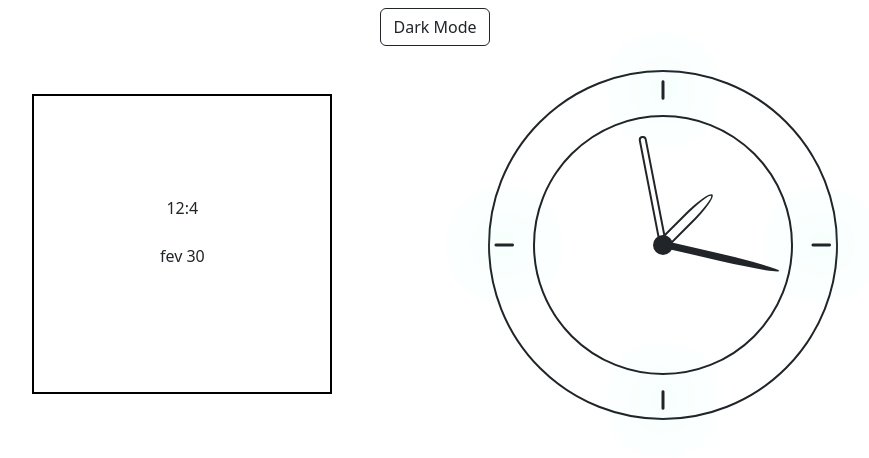
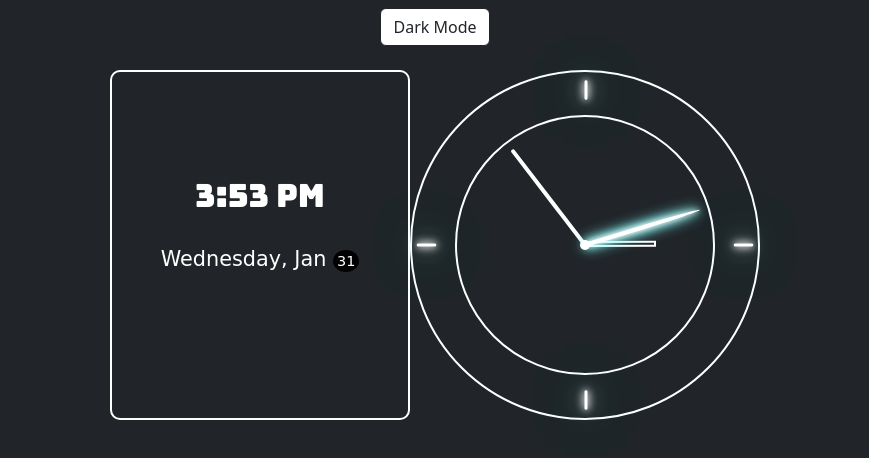
Before and after one commit to Ctmax-ui/Analog_clock, a plain HTML site: page index.html in a window 1280 px wide. Both pictures are taken after a click on the button "Dark Mode". Shown: the whole page, without its empty margins (205-1074 px from the left). Drawn offline with Linux system fonts and the light colour scheme; a web font is replaced by a local one.

Commit message:
Fixed Bug

```diff
--- a/css/style.css
+++ b/css/style.css
@@ -8,29 +8,38 @@ body{
     height: 100vh !important;
 }
 
-.bg-dark {
-    /* background-color: black !important; */
-}
-
-
 
 
 .date-time-box{
     width: 300px;
-    height: 300px;
+    height: 350px;
     text-align: center;
     position: relative;
-
+    border-radius: 10px;
     padding-top: 100px;
     border: 2px solid black;
 }
 
+.digital-time{
+    font-size: 2rem;
+    font-family: "Bungee", sans-serif;
+}
+.digital-date{
+    font-size: 1.3rem;
+    font-family: "Single Day", cursive;
+}
+.digital-date span{
+    background-color: #000;
+    color: #fff;
+    font-size: .9rem;
+    height: 10px !important;
+    width: 10px !important;
+    padding: 3px 4px;
+    border-radius: 50%;
+    font-weight: 400;
+}
 
 
-
-.main-div {
-
-}
 
 .clock-outer-circle {
     width: 350px;
@@ -93,8 +102,8 @@ body{
 }
 
 .center-of-circle {
-    width: 20px;
-    height: 20px;
+    width: 10px;
+    height: 10px;
     border-radius: 50%;
     /* display: none; */
 
@@ -102,37 +111,118 @@ body{
 
 .hour {
     position: absolute;
-    margin: 9px 0 0 4.4px;
-    width: 12px;
+    top: 49.8%;
+    left: 49.5%;
+    width: 6px;
     height: 70px;
     border: 1px solid #242424;
     transform-origin: top center;
-    /* z-index: -3; */
-    /* rotate: 0deg; */
-    /* display: none; */
-    border-radius: 0 0 100% 100%;
+    rotate: 180deg;
+    z-index: -3;
+
 }
 
 .minute {
     position: absolute;
-    margin: 9px 0 0 6px;
-    width: 8px;
-    height: 110px;
+    top: 50%;
+    left: 49.5%;
+    width: 4px;
+    height: 120px;
     transform-origin: top center;
     border-radius: 0 0 20px 20px;
-    /* z-index: -2; */
-    rotate: 30deg;
+    z-index: -2;
+    rotate: 180deg;
     /* display: none; */
 }
 
 .second {
-    margin: 9px 0 0 6px;
+    top: 50%;
+    left: 49.5%;
+
     position: absolute;
-    width: 7px;
+    width: 4px;
     height: 120px;
     transform-origin: top center;
     border-radius: 0 0 900% 900%;
-    /* z-index: -1; */
+    z-index: -1;
     rotate: 180deg;
     /* display: none; */
+    transition: all .2s linear;
+
 }
+
+.neon-bg{
+    box-shadow: 0 0 5px #fff, 0 0 10px #fff, 0 0 15px #fff, 0 0 10px #0ff,
+        0 0 15px #0ff;
+}
+
+@media screen and (max-width: 600px) {
+
+}
+
+/* for switch  */
+.switch {
+    position: relative;
+    display: inline-block;
+    width: 60px;
+    height: 34px;
+  }
+
+  /* Hide default HTML checkbox */
+  .switch input {
+    opacity: 0;
+    width: 0;
+    height: 0;
+  }
+
+  /* The slider */
+  .slider {
+    position: absolute;
+    cursor: pointer;
+    top: 0;
+    left: 0;
+    right: 0;
+    bottom: 0;
+    background-color: #ccc;
+    -webkit-transition: .4s;
+    transition: .4s;
+  }
+
+  .slider:before {
+    position: absolute;
+    content: "";
+    height: 26px;
+    width: 26px;
+    left: 4px;
+    bottom: 4px;
+    background-color: white;
+    -webkit-transition: .4s;
+    transition: .4s;
+  }
+
+  input:checked + .slider {
+    background-color: #2196F3;
+  }
+
+  input:focus + .slider {
+    box-shadow: 0 0 1px #2196F3;
+  }
+
+  input:checked + .slider:before {
+    -webkit-transform: translateX(26px);
+    -ms-transform: translateX(26px);
+    transform: translateX(26px);
+  }
+
+  /* Rounded sliders */
+  .slider.round {
+    border-radius: 34px;
+  }
+
+  .slider.round:before {
+    border-radius: 50%;
+  }
+
+
+
+  /* neon custom */
--- a/index.html
+++ b/index.html
@@ -8,20 +8,29 @@
     <link rel="stylesheet" href="./css/style.css">
     <link rel="stylesheet" href="./bootstrap-5.0.2-dist/css/bootstrap.min.css">
     <link rel="stylesheet" href="https://cdnjs.cloudflare.com/ajax/libs/font-awesome/6.5.1/css/all.min.css">
+    <!-- <link rel="preconnect" href="https://fonts.googleapis.com">
+    <link rel="preconnect" href="https://fonts.gstatic.com" crossorigin> -->
+    <link href="https://fonts.googleapis.com/css2?family=Single+Day&display=swap" rel="stylesheet">
+    <link href="https://fonts.googleapis.com/css2?family=Bungee&display=swap" rel="stylesheet">
 </head>
 
 <body class="text-center">
 
-    <button class="btn btn-outline-dark mt-2 mb-4">Dark Mode</button>
+    <!-- <label class="switch">
+        <input type="checkbox">
+        <span class="slider round"></span>
+      </label> -->
 
-    <div class="container main-div d-flex justify-content-evenly">
+    <button class="btn btn-outline-dark mt-2 mb-4" id="theme-changer">Dark Mode</button>
 
-        <div class="date-time-box mt-4">
-            <div class="time">12:4</div><br>
-            <div class="date">fev 30</div>
+    <div class="container main-div d-flex justify-content-center">
+
+        <div class="date-time-box ">
+            <div class="digital-time"></div><br>
+            <div class="digital-date"></div>
         </div>
 
-        <div class="whole-wraper ">
+        <div class="whole-wraper">
 
             <div class="clock-outer-circle border border-2 border-dark">
                 <div class="dial-12"><i class="fa-solid fa-minus"></i></div>
@@ -30,9 +39,11 @@
                 <div class="dial-9 ms-1"><i class="fa-solid fa-minus"></i></div>
                 <div class="clock-dial border border-2 border-dark">
                     <div class="center-of-circle bg-dark">
+
                         <div class="hour border border-2 border-dark"></div>
                         <div class="minute border border-2 border-dark"></div>
                         <div class="second bg-dark"></div>
+
                     </div>
                 </div>
             </div>
--- a/js/index.js
+++ b/js/index.js
@@ -2,22 +2,66 @@ let hours = document.getElementsByClassName("hour")[0];
 let minute = document.getElementsByClassName("minute")[0];
 let second = document.getElementsByClassName("second")[0];
 
-setInterval(function currentTime(){
+let digitalTime = document.querySelector(".digital-time");
+let digitalMonth = document.querySelector(".digital-date");
+
+
+const weekNames = ['Sunday', 'Monday', 'Tuesday', 'Wednesday', 'Thursday', 'Friday', 'Saturday'];
+const monthNames = [
+    'Jan', 'Feb', 'March', 'April',
+    'May', 'June', 'July', 'Aug',
+    'Sept', 'Oct', 'Nov', 'Dec'];
+
+setInterval(function currentTime() {
     let now = new Date();
-    let h = now.getHours() ;
+    let h = now.getHours();
     let m = now.getMinutes();
     let s = now.getSeconds();
 
+    let month = now.getMonth();
+    let week = now.getDay();
+    let date = now.getDate();
+    let amorpm = h <= 12 ? "AM" : "PM";
 
 
-console.log(h, scale(s, 0, 60, 0, 360));
+    digitalTime.innerText = `${h % 12}:${m < 10 ? `0${m}` : m} ${amorpm}`
+    digitalMonth.innerHTML = `${weekNames[week]}, ${monthNames[month]} <span>${date< 10 ? `0${date}` : date}</span>`
 
-    hours.style = `rotate: ${scale(h, 0, 24, 0, 360)}deg`;
-    minute.style = `rotate: ${scale(m, 0, 60, 0, 360)-149}deg`;
-    second.style = `rotate: ${scale(s, 0, 60, 0, 360)-149}deg`;
+    hours.style = `transform: rotateZ(${scale(h % 12, 0, 12, 0, 359)}deg);`;
+    minute.style = `transform: rotateZ(${scale(m, 0, 59, 0, 359)}deg);`;
+    second.style = `transform: rotateZ(${scale(s, 0, 59, 0, 359)}deg);`;
 
 
     function scale(number, inMin, inMax, outMin, outMax) {
         return (number - inMin) * (outMax - outMin) / (inMax - inMin) + outMin;
-    };
+    }
 }, 1000)
+
+
+
+let modeChangerBtn = document.getElementById("theme-changer");
+
+modeChangerBtn.addEventListener("click" ,colorChanger);
+
+function colorChanger(){
+
+    modeChangerBtn.classList.toggle("bg-white")
+    modeChangerBtn.classList.toggle("text-dark")
+    document.body.classList.toggle("bg-dark")
+    document.querySelector(".date-time-box").classList.toggle("border-white")
+    document.querySelector(".digital-time").classList.toggle("text-white")
+    document.querySelector(".digital-date").classList.toggle("text-white")
+    document.querySelector(".clock-outer-circle").classList.toggle("border-white")
+    document.querySelector(".clock-dial").classList.toggle("border-white")
+    document.querySelector(".center-of-circle").classList.toggle("bg-white")
+    let allIcon = document.querySelectorAll(".clock-outer-circle i")
+    allIcon.forEach(e=> {
+        e.classList.toggle("text-white");
+    });
+    document.querySelector(".hour").classList.toggle("border-white")
+    document.querySelector(".minute").classList.toggle("border-white")
+    document.querySelector(".second").classList.toggle("bg-white")
+    document.querySelector(".second").classList.toggle("neon-bg")
+
+
+}
```
